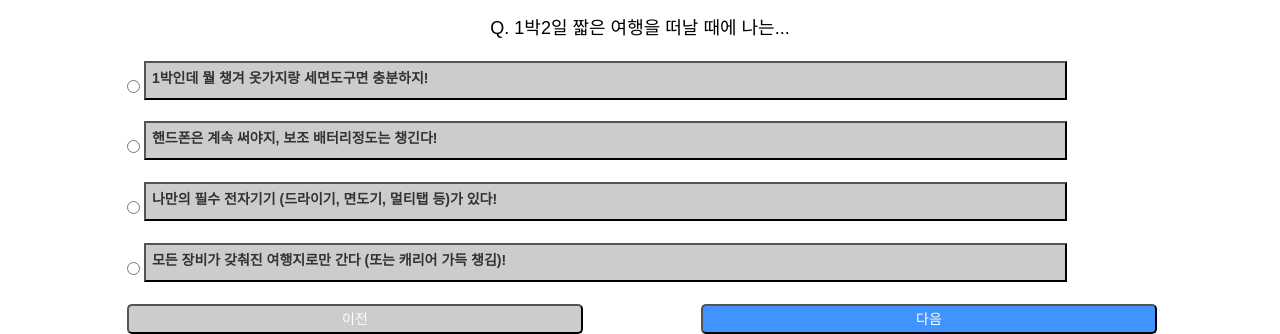
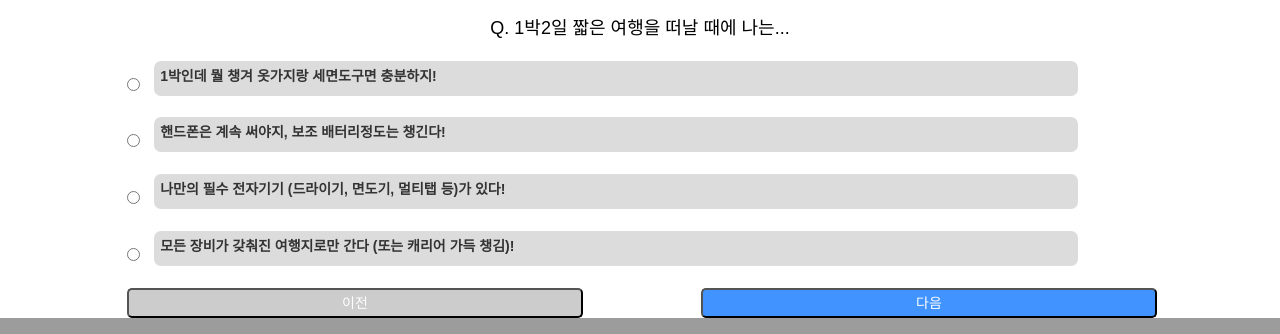
Before and after one commit to grape0919/sumsurvey, a Flask app: page /survey/analz in a window 1280 px wide. Shown: the part 876-1210 px from the top of the page. Run offline with Flask 2, Linux system fonts and the light colour scheme; data comes from the database, SQL or seed files in the repository; some libraries are stand-ins or nearby versions.

Commit message:
문항 수정

```diff
--- a/static/style.css
+++ b/static/style.css
@@ -10,8 +10,8 @@
 .page           { margin: 2em auto; width: 35em; border: 5px solid #ccc;
                   padding: 0.8em; background: white; top:50%; left:50%;}
 .entries        { width: 90%; margin-top: 1%; }
-.choice         { width: 90%; margin-top: 1%; background: #ccc; text-align: left;
-                  margin-left: 1%px; padding-top: 5px; padding-bottom: 5px;}
+.choice         { width: 90%;  margin-top: 1%; text-align: left; border-radius: 7px; background-color: gainsboro;
+                  margin-left: 1%; padding-top: 5px; padding-bottom: 5px; border: 0px solid}
 .add-entry      { font-size: 0.9em; border-bottom: 1px solid #ccc; }
 .add-entry dl   { font-weight: bold; }
 .metanav        { text-align: right; font-size: 0.8em; padding: 0.3em;
```
